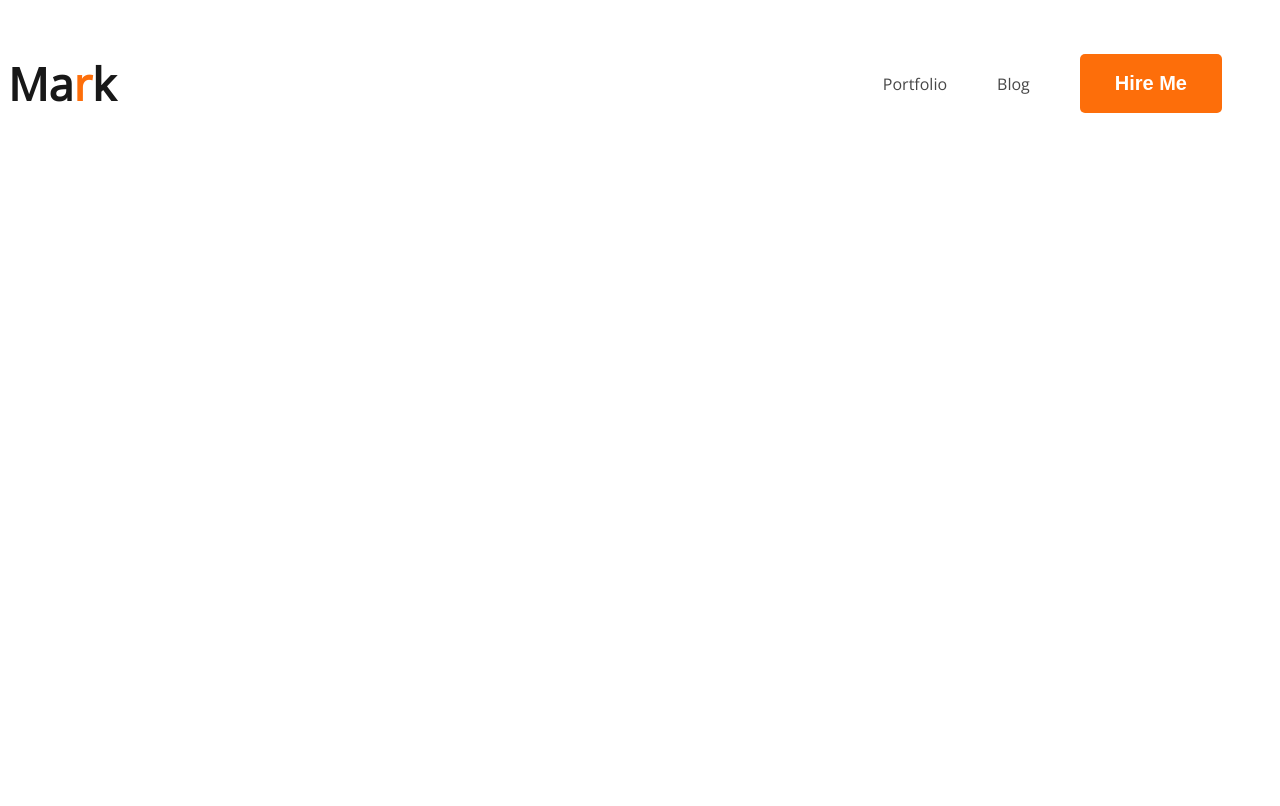
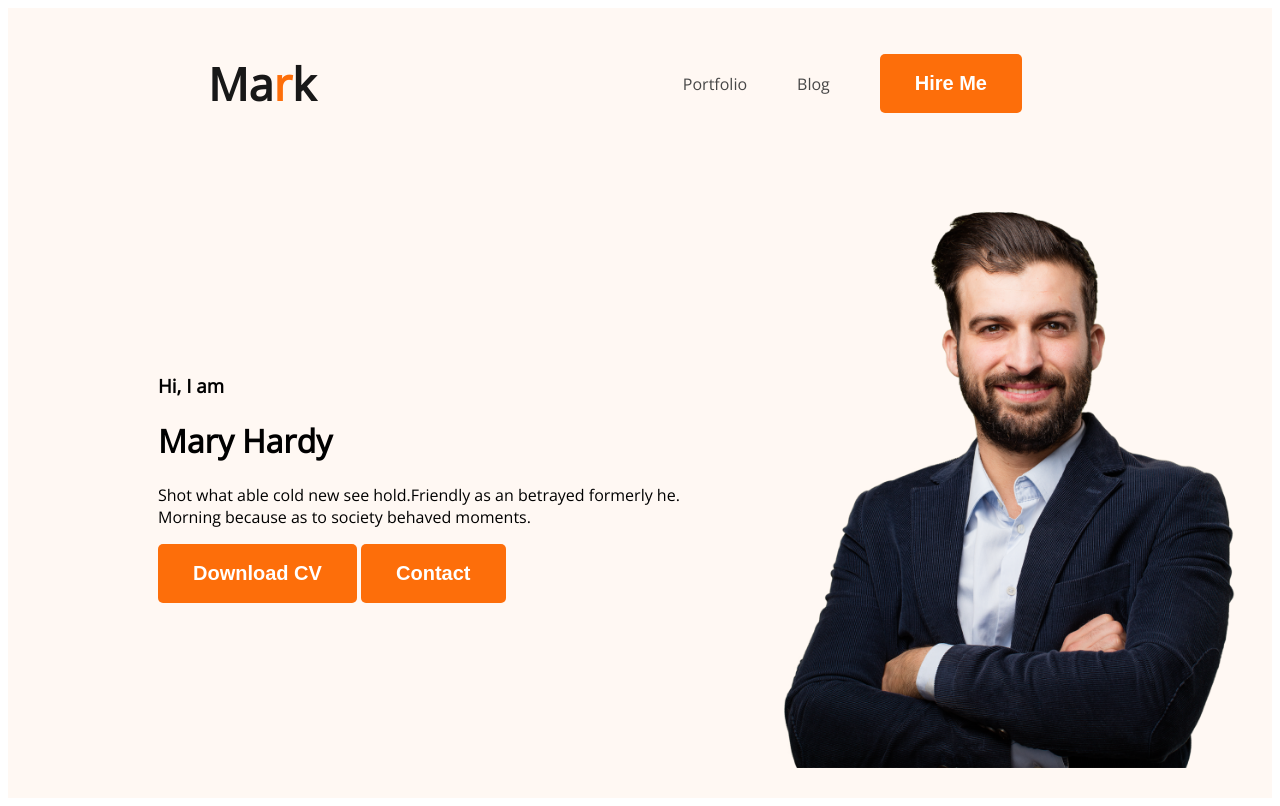
Before and after one commit to Tushar2024/web-developer-portfolio, a plain HTML site: page index.html in a window 1280 px wide. Drawn offline with nearby package versions, Linux system fonts and the light colour scheme.

Commit message:
banner content added

```diff
--- a/index.html
+++ b/index.html
@@ -10,7 +10,7 @@
     <link rel="stylesheet" href="styles/portfolio.css">
 </head>
 <body>
-    <header>
+    <header class="header">
            <nav>
              <h3 class="nav-title">Ma<span class="text-primary">r</span>k</h3>
              <ul>
@@ -19,6 +19,18 @@
                 <li><button class="btn-primary">Hire Me</button></li>
              </ul>
            </nav>
+           <div class="banner">
+               <div class="banner-content">
+                   <h3 class="banner-greeting">Hi, I  am</h3>
+                   <h1 class="banner-title">Mary Hardy</h1>
+                   <p>Shot what able cold new see hold.Friendly as an betrayed formerly he. Morning because as to society behaved moments.</p>
+                   <button class="btn-primary">Download CV</button>
+                   <button class="btn-primary">Contact</button>
+               </div>
+
+                   <img class="profile-pic" src="images/hardy.png" alt="">
+
+           </div>
 
     </header>
 
--- a/styles/portfolio.css
+++ b/styles/portfolio.css
@@ -19,6 +19,7 @@ nav{
     display: flex;
     justify-content: space-between;
     align-items: center;
+    margin: 0px 200px;
 }
 
 .nav-title{
@@ -41,3 +42,18 @@ nav a{
     text-decoration: none;
     color: #474747;
 }
+/* header related styles */
+.header{
+    background-color: #FFF8F3;
+}
+
+.banner{
+    padding: 30px 30px 30px 150px;
+    display: flex;
+    align-items: center;
+}
+
+.profile-pic{
+    width: 500px;
+    /* height: 676px */
+}
```
